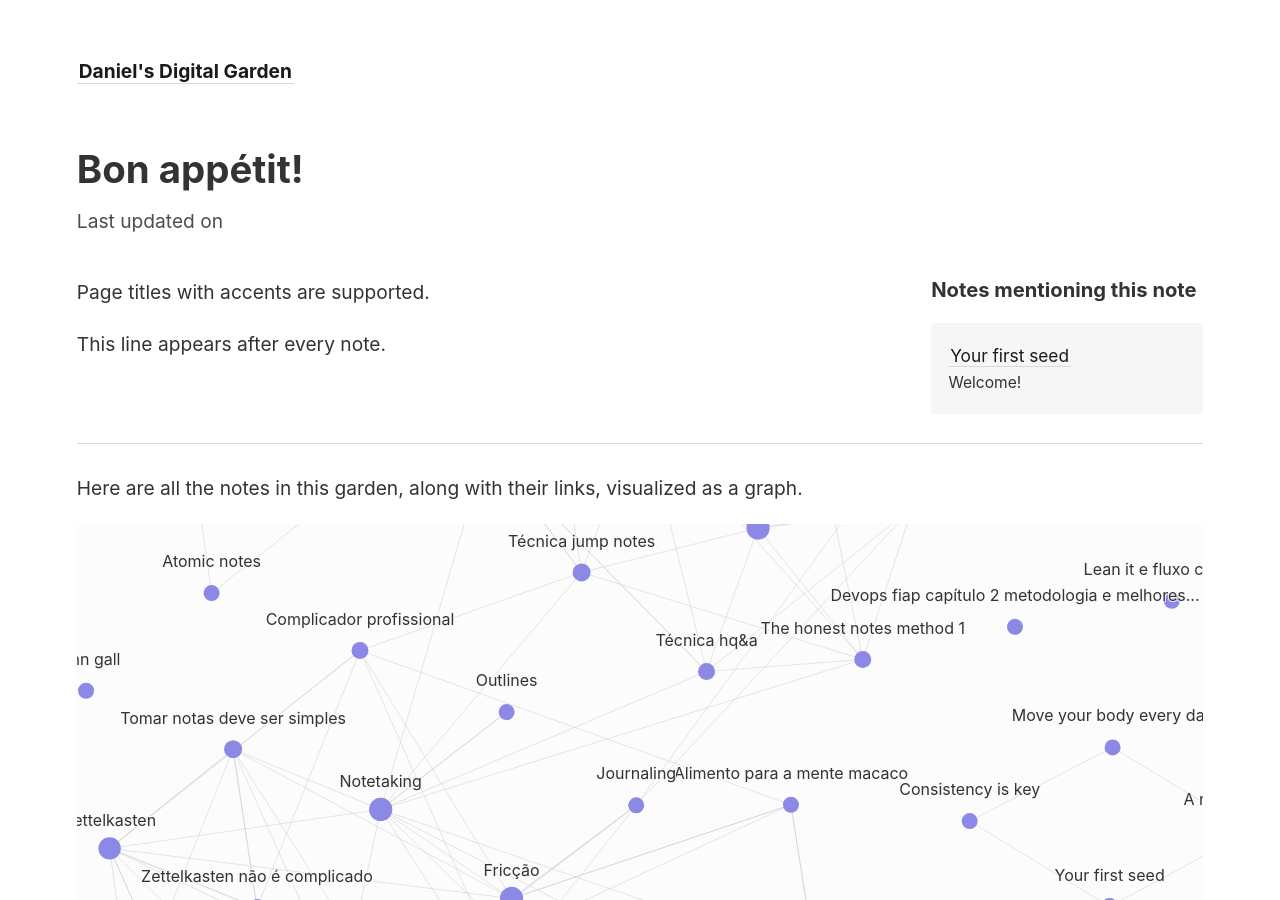
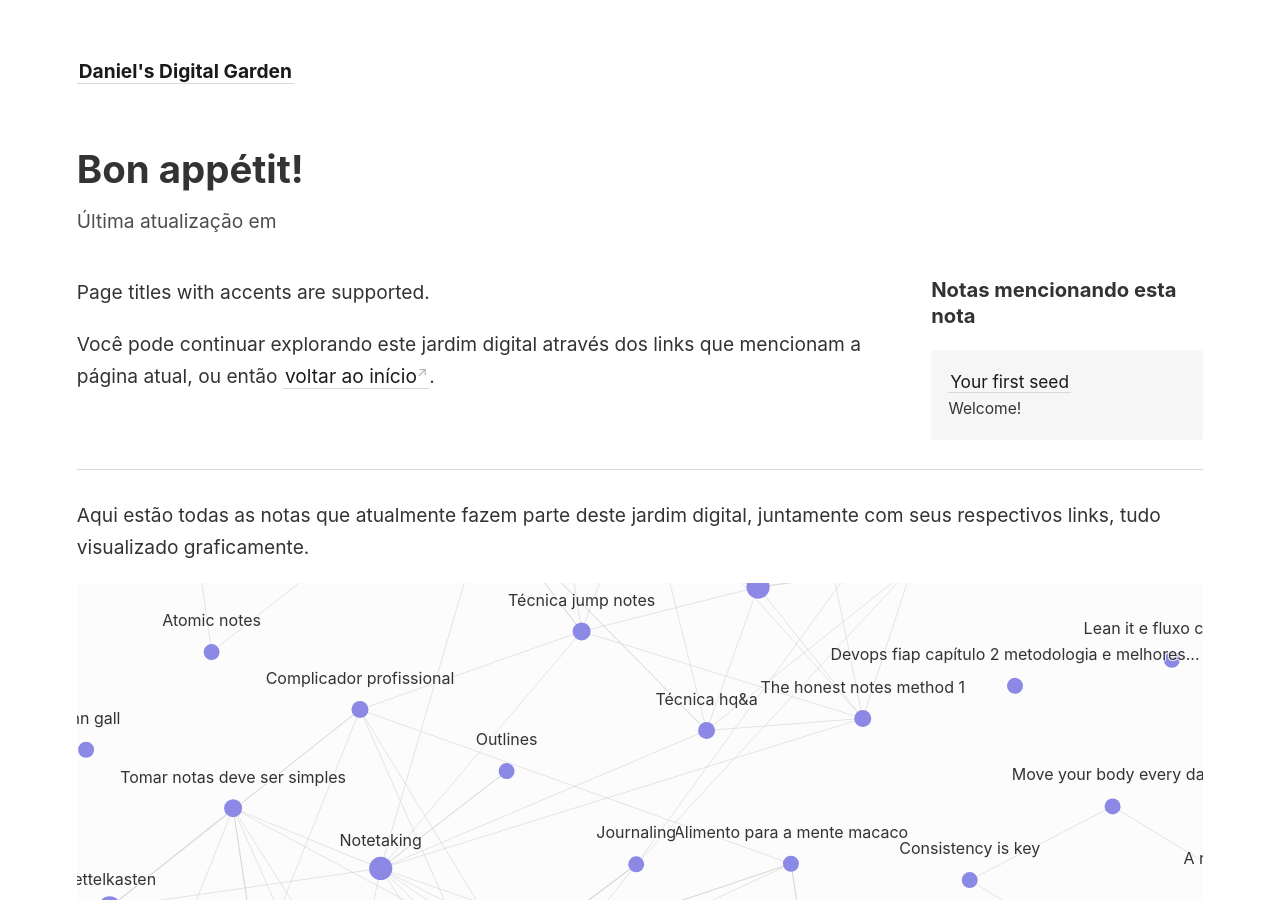
Before and after one commit to dldsantos/my-digital-garden, a Jekyll site: the page built from _notes/accents.md, in a window 1280 px wide and 900 px high. Built offline with Jekyll 4.4.1, drawn with Linux system fonts in a browser that asks for light colours.

Commit message:
Update note.html

```diff
--- a/_layouts/note.html
+++ b/_layouts/note.html
@@ -6,7 +6,7 @@ layout: default
   <div>
     <h1>{{ page.title }}</h1>
     <time datetime="{{ page.last_modified_at | date_to_xmlschema }}">{% if page.type != 'pages' %}
-      Last updated on {{ page.last_modified_at | date: "%B %-d, %Y" }}
+      Última atualização em {{ page.last_modified_at | date: "%B %-d, %Y" }}
       {% endif %}
     </time>
   </div>
@@ -14,11 +14,12 @@ layout: default
   <div id="notes-entry-container">
     <content>
       {{ content }}
-      <p>This line appears after every note.</p>
+      <p>Você pode continuar explorando este jardim digital através dos links que
+	     mencionam a página atual, ou então <a href="/">voltar ao início</a>.</p>
     </content>
 
     <side style="font-size: 0.9em">
-      <h3 style="margin-bottom: 1em">Notes mentioning this note</h3>
+      <h3 style="margin-bottom: 1em">Notas mencionando esta nota</h3>
       {% if page.backlinks.size > 0 %}
       <div style="display: grid; grid-gap: 1em; grid-template-columns: repeat(1fr);">
       {% for backlink in page.backlinks %}
@@ -32,7 +33,7 @@ layout: default
 
       <div style="font-size: 0.9em">
         <p>
-          There are no notes linking to this note.
+          Não há nota que mencione esta nota.
         </p>
       </div>
       {% endif %}
@@ -42,6 +43,6 @@ layout: default
 
 <hr>
 
-<p>Here are all the notes in this garden, along with their links, visualized as a graph.</p>
+<p>Aqui estão todas as notas que atualmente fazem parte deste jardim digital, juntamente com seus respectivos links, tudo visualizado graficamente.</p>
 
 {% include notes_graph.html %}
```
